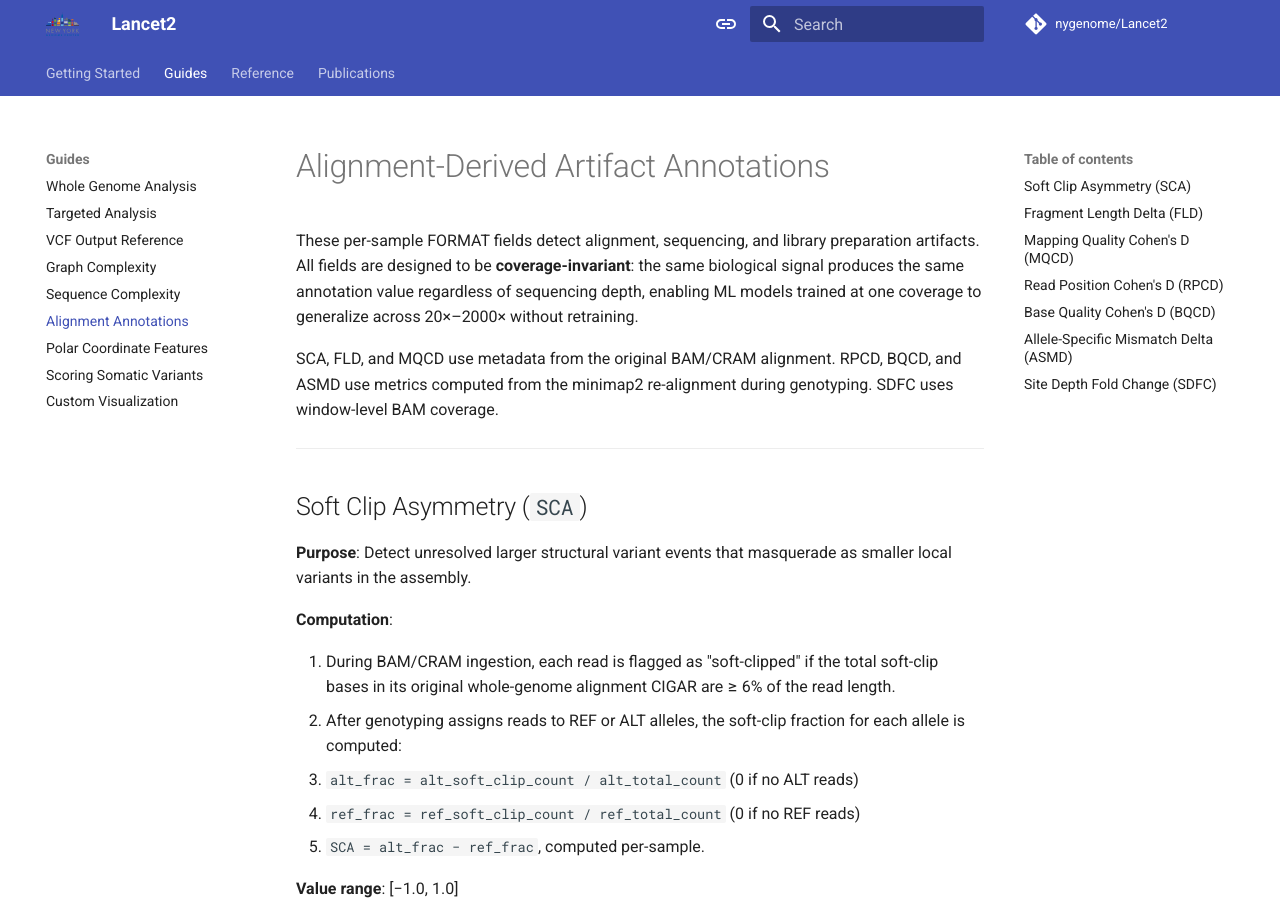
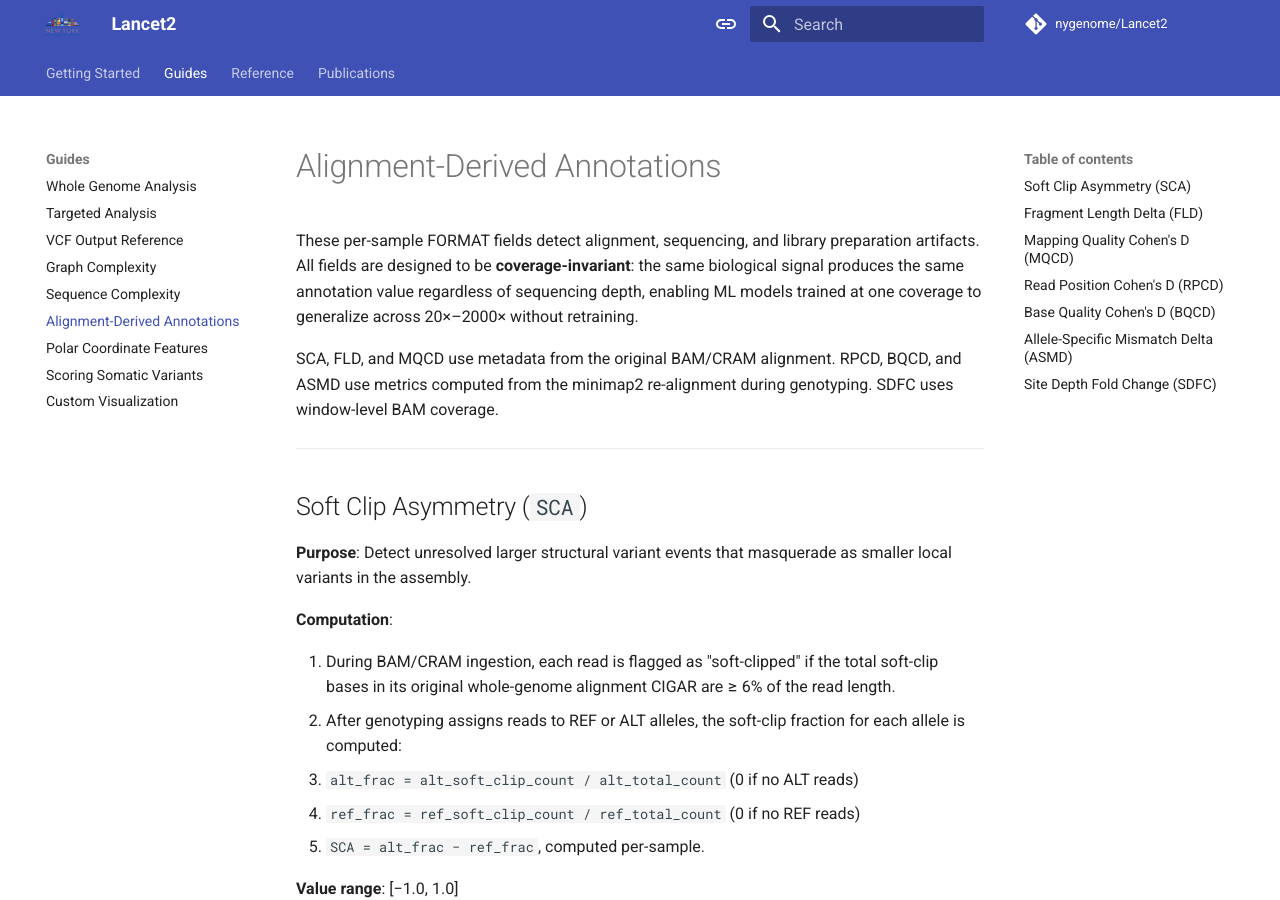
Before and after one commit to omicsnut/Lancet2, an MkDocs documentation site: the page built from docs/guides/alignment_annotations.md, in a window 1280 px wide and 900 px high. Built offline with MkDocs 1.6.1 and Material for MkDocs 9.7.7, drawn with Linux system fonts in a browser that asks for light colours; plug-ins that fetch from the network failed and are left out; comment, search, counter and statistics services are not loaded; the version menu is left out.

Commit message:
chore: rename pages section titles

```diff
--- a/docs/guides/alignment_annotations.md
+++ b/docs/guides/alignment_annotations.md
@@ -1,4 +1,4 @@
-# Alignment-Derived Artifact Annotations
+# Alignment-Derived Annotations
 
 These per-sample FORMAT fields detect alignment, sequencing, and library
 preparation artifacts. All fields are designed to be **coverage-invariant**:
--- a/mkdocs.yml
+++ b/mkdocs.yml
@@ -96,7 +96,7 @@ nav:
     - VCF Output Reference: guides/vcf_output.md
     - Graph Complexity: guides/graph_complexity.md
     - Sequence Complexity: guides/sequence_complexity.md
-    - Alignment Annotations: guides/alignment_annotations.md
+    - Alignment-Derived Annotations: guides/alignment_annotations.md
     - Polar Coordinate Features: guides/polar_features.md
     - Scoring Somatic Variants: guides/scoring_somatic_variants.md
     - Custom Visualization: guides/custom_visualization.md
```
Also changed, not shown: docs/guides/polar_features.md (+1 -1 lines).
